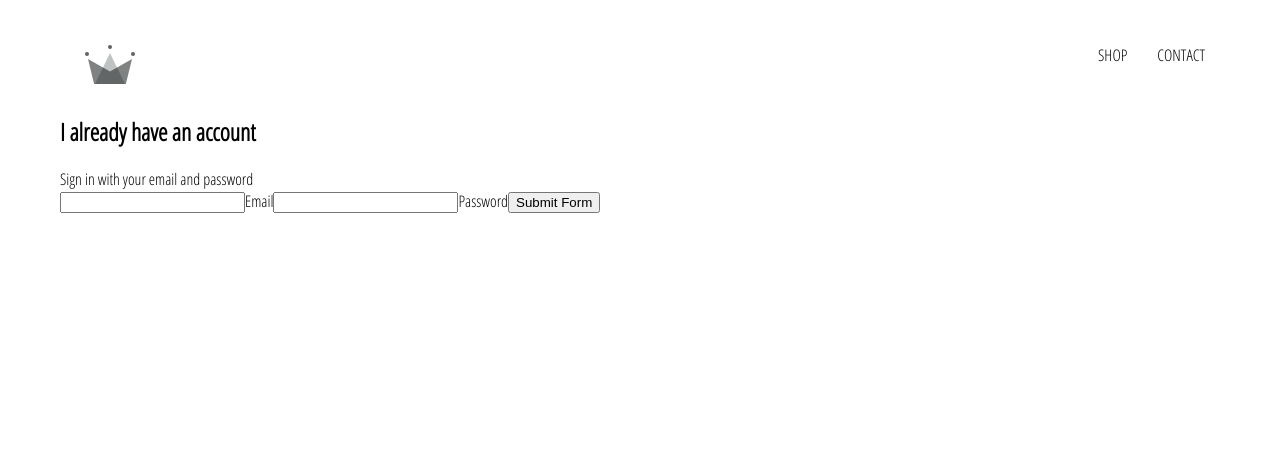
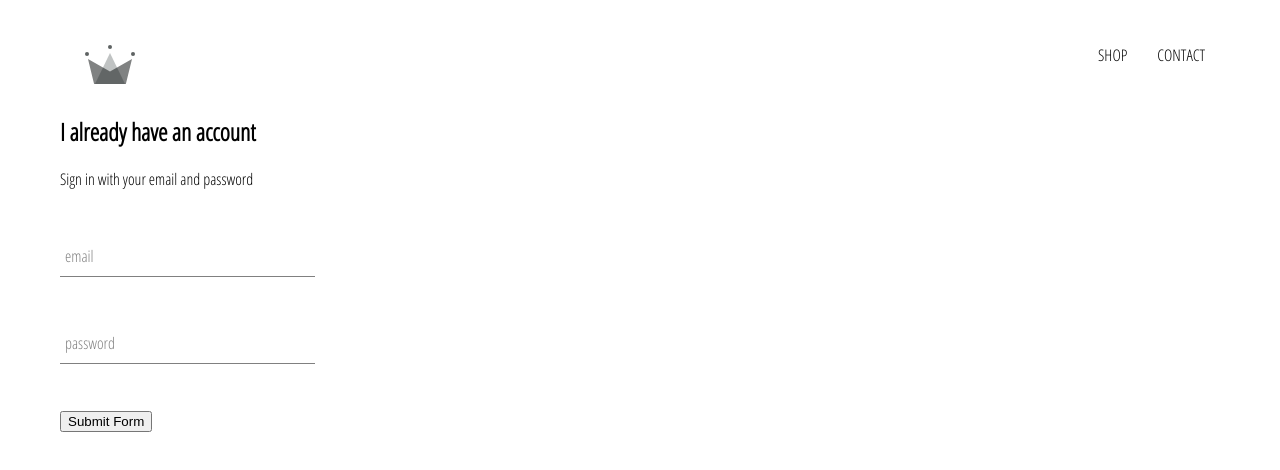
Before and after one commit to mrocha98/crwn-clothing, a React (Create React App) app: page /signin in a window 1280 px wide. Shown: the top 470 px of the page. Built offline with nearby package versions, Linux system fonts and the light colour scheme.

Commit message:
finishing video75

```diff
--- /dev/null
+++ b/src/components/form-input/form-input.component.jsx
@@ -0,0 +1,21 @@
+import React from 'react';
+
+import './form-input.styles.scss';
+
+const FormInput = ({handleChange, label, ...otherProps}) => (
+    <div className="group">
+        <input className="form-input" onChange={handleChange} {...otherProps} />
+        {
+            label ?
+                (<label
+                    className={`${otherProps.value.length ?
+                        'shrink'
+                        : ''} form-input-label`}>
+                    {label}
+                </label>)
+                : null
+        }
+    </div>
+);
+
+export default FormInput;
--- /dev/null
+++ b/src/components/form-input/form-input.styles.scss
@@ -0,0 +1,53 @@
+$sub-color: grey;
+$main-color: black;
+
+@mixin shrinkLabel {
+  top: -14px;
+  font-size: 12px;
+  color: $main-color;
+}
+
+.group {
+  position: relative;
+  margin: 45px 0;
+
+  .form-input {
+    background: white none;
+    color: $sub-color;
+    font-size: 18px;
+    padding: 10px 10px 10px 5px;
+    display: block;
+    width: 100%;
+    border: none;
+    border-radius: 0;
+    border-bottom: 1px solid $sub-color;
+    margin: 25px 0;
+
+    &:focus {
+      outline: none;
+    }
+
+    &:focus ~ .form-input-label {
+      @include shrinkLabel();
+    }
+  }
+
+  input[type='password'] {
+    letter-spacing: 0.3em;
+  }
+
+  .form-input-label {
+    color: $sub-color;
+    font-size: 16px;
+    font-weight: normal;
+    position: absolute;
+    pointer-events: none;
+    left: 5px;
+    top: 10px;
+    transition: 300ms ease all;
+
+    &.shrink {
+      @include shrinkLabel();
+    }
+  }
+}
--- a/src/components/sign-in/sign-in.component.jsx
+++ b/src/components/sign-in/sign-in.component.jsx
@@ -1,6 +1,7 @@
 import React from 'react';
 
 import './sign-in.styles.scss';
+import FormInput from "../form-input/form-input.component";
 
 class SignIn extends React.Component {
 
@@ -31,21 +32,20 @@
                 <h2>I already have an account</h2>
                 <span>Sign in with your email and password</span>
                 <form onSubmit={this.handleSubmit}>
-                    <input
+                    <FormInput
                         name="email"
                         type="email"
                         value={this.state.email}
-                        onChange={this.handleChange}
+                        handleChange={this.handleChange}
+                        label="email"
                         required/>
-                    <label>Email</label>
-                    <input
+                    <FormInput
                         name="password"
                         type="password"
                         value={this.state.password}
-                        onChange={this.handleChange}
+                        handleChange={this.handleChange}
+                        label="password"
                         required/>
-                    <label>Password</label>
-
                     <input type="submit" value="Submit Form"/>
                 </form>
             </div>
--- a/src/components/sign-in/sign-in.styles.scss
+++ b/src/components/sign-in/sign-in.styles.scss
@@ -0,0 +1,3 @@
+.sign-in {
+  width: 30vh;
+}
```
